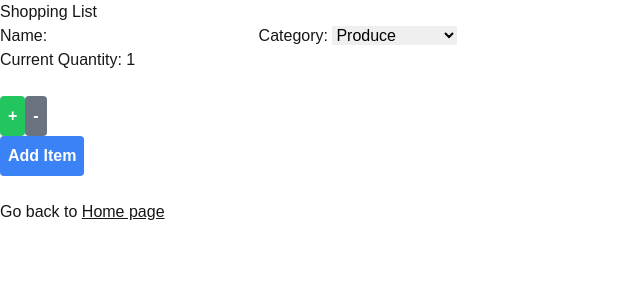
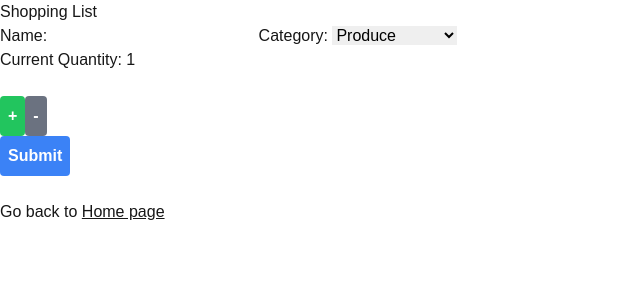
Before and after one commit to Jeffdcdr/cprg306-assignments, a Next.js app: page /week-5 in a window 1280 px wide. Shown: the top 300 px of the page, without its empty margins (0-640 px from the left). Built offline with nearby package versions, Linux system fonts and the light colour scheme.

Commit message:
Update new-item.js
updates - required still not found

```diff
--- a/app/week-5/new-item.js
+++ b/app/week-5/new-item.js
@@ -14,16 +14,13 @@ export default function NewItem() {
     event.preventDefault();
     let item = { name, quantity, category };
     console.log(item);
-    alert(`You added ${name} ${quantity} to the ${category} category`);
+    alert(`You added ${quantity} ${name} to the ${category} category`);
 
     //reset form
     setQuantity(1);
     setCategory("produce");
     setName("");
 
-    if (name.length === 0) {
-      alert("Please enter a name");
-    }
   };
 
   return (
@@ -31,10 +28,11 @@ export default function NewItem() {
       <label htmlFor="name">Name: </label>
       <input
         className="text-black"
-        type="text"
+        type="text" required
         id="name"
         value={name}
         onChange={(event) => setName(event.target.value)}
+
       />
 
       <label htmlFor="category">Category: </label>
@@ -85,10 +83,12 @@ export default function NewItem() {
         </button>
       </div>
       <button
-        onClick={handleSubmit}
+        type="button"
+        onClick= {handleSubmit}
         className="bg-blue-500 hover:bg-blue-700 text-white font-bold py-2 px-2 rounded"
       >
-        Add Item
+        Submit
+
       </button>
     </form>
   );
```
